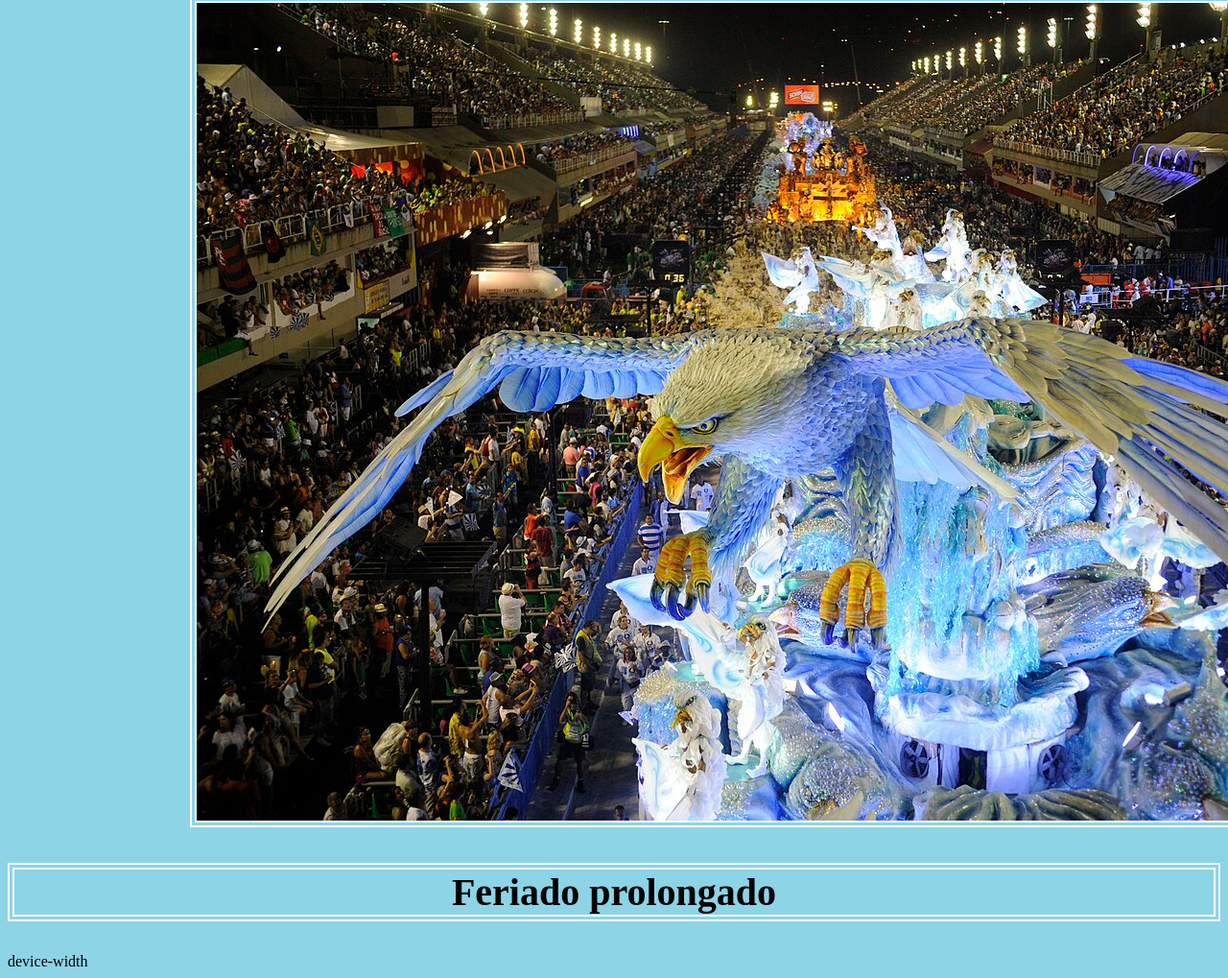
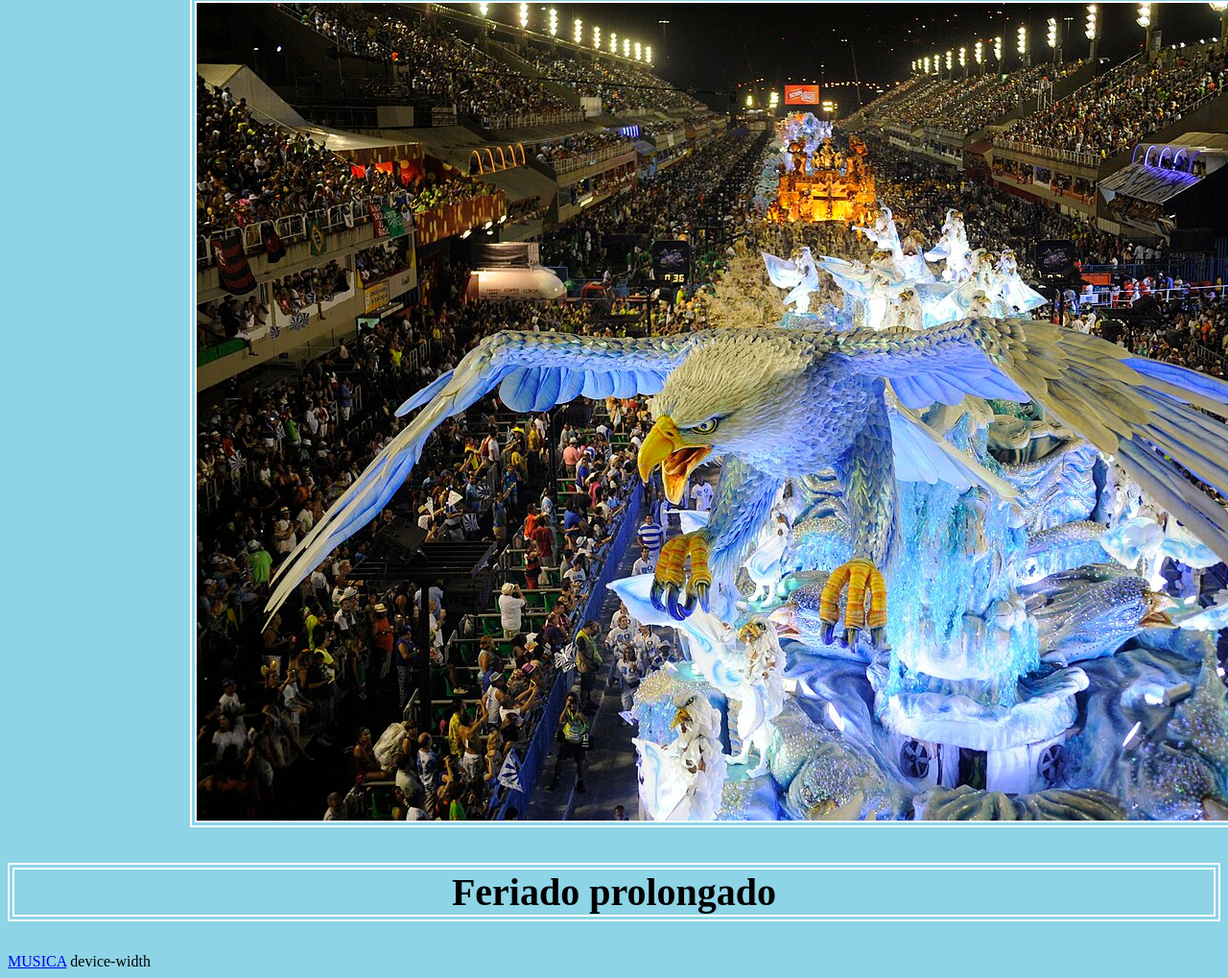
Before and after one commit to mariacalizotti-0702/trab.1, a plain HTML site: page index.html in a window 1280 px wide. Shown: the part 164-1183 px from the top of the page at 96% size. Drawn offline with Linux system fonts and the light colour scheme.

Commit message:
Update index.html

```diff
--- a/index.html
+++ b/index.html
@@ -10,5 +10,6 @@
     <h1>Carnaval no Brasil</h1>
     <img src="Desfile_Portela_2014_(906185).jpg" id="ima1">
     <h2>Feriado prolongado</h2>
+    <a href="https://www.youtube.com/watch?v=YoDjrcuxX64"> MUSICA</a>
 </body>
 </html>device-width
```
